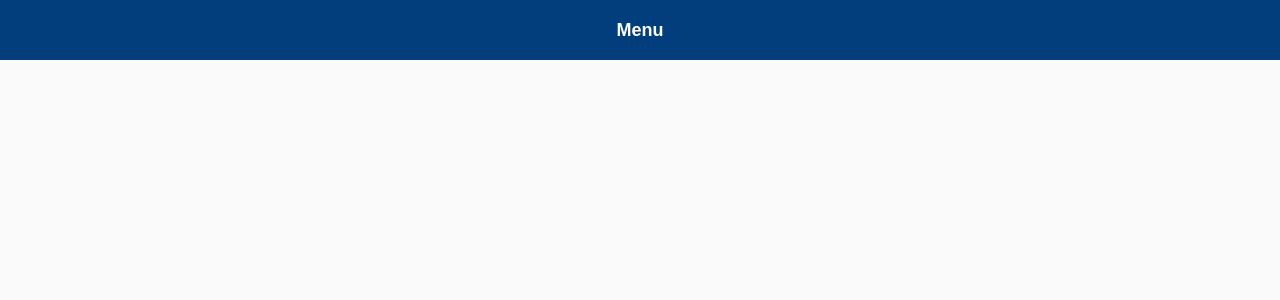
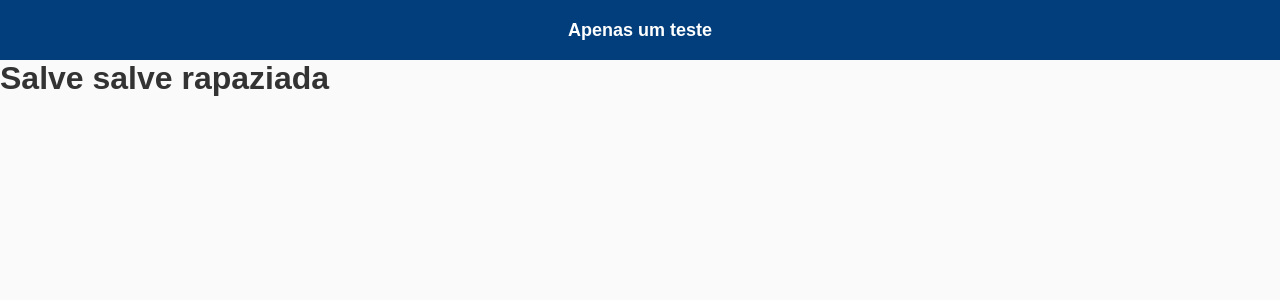
Before and after one commit to TCC-UMC/Front-end, a React (Create React App) app: page / in a window 1280 px wide. Shown: the top 300 px of the page. Built offline with nearby package versions, Linux system fonts and the light colour scheme.

Commit message:
Testing Deploy Heroku

```diff
--- a/src/App.js
+++ b/src/App.js
@@ -7,6 +7,7 @@ import Header from './components/Header';
 const App = () => (
   <div className="App">
     <Header />
+    <h1>Salve salve rapaziada</h1>
   </div>
 );
 
--- a/src/components/Header/index.js
+++ b/src/components/Header/index.js
@@ -3,7 +3,7 @@ import React from 'react';
 import "./styles.css";
 
 const Header = () => (
-  <header id="main-header">Menu</header>
+  <header id="main-header">Apenas um teste</header>
 );
 
 export default Header;
```
